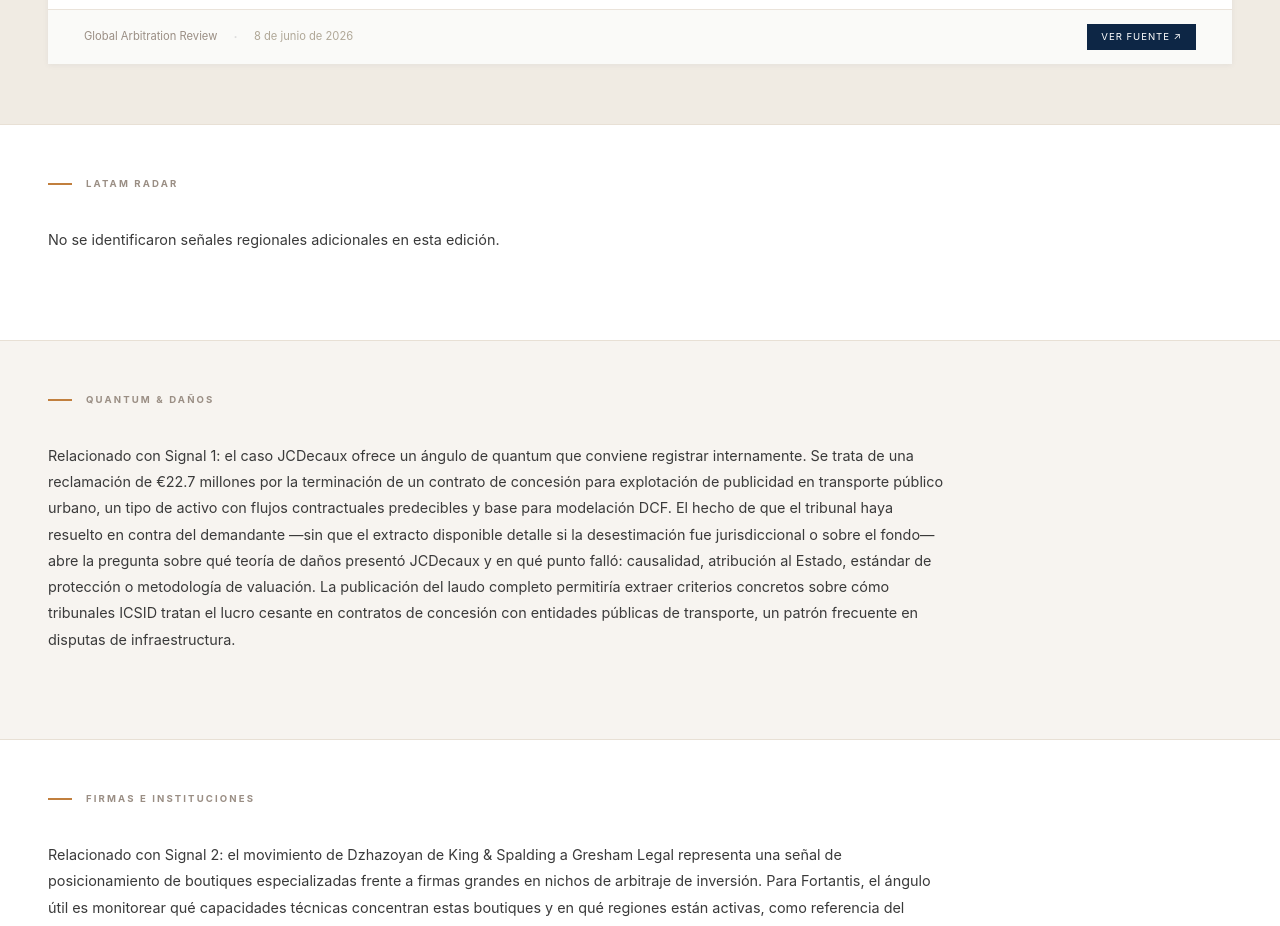
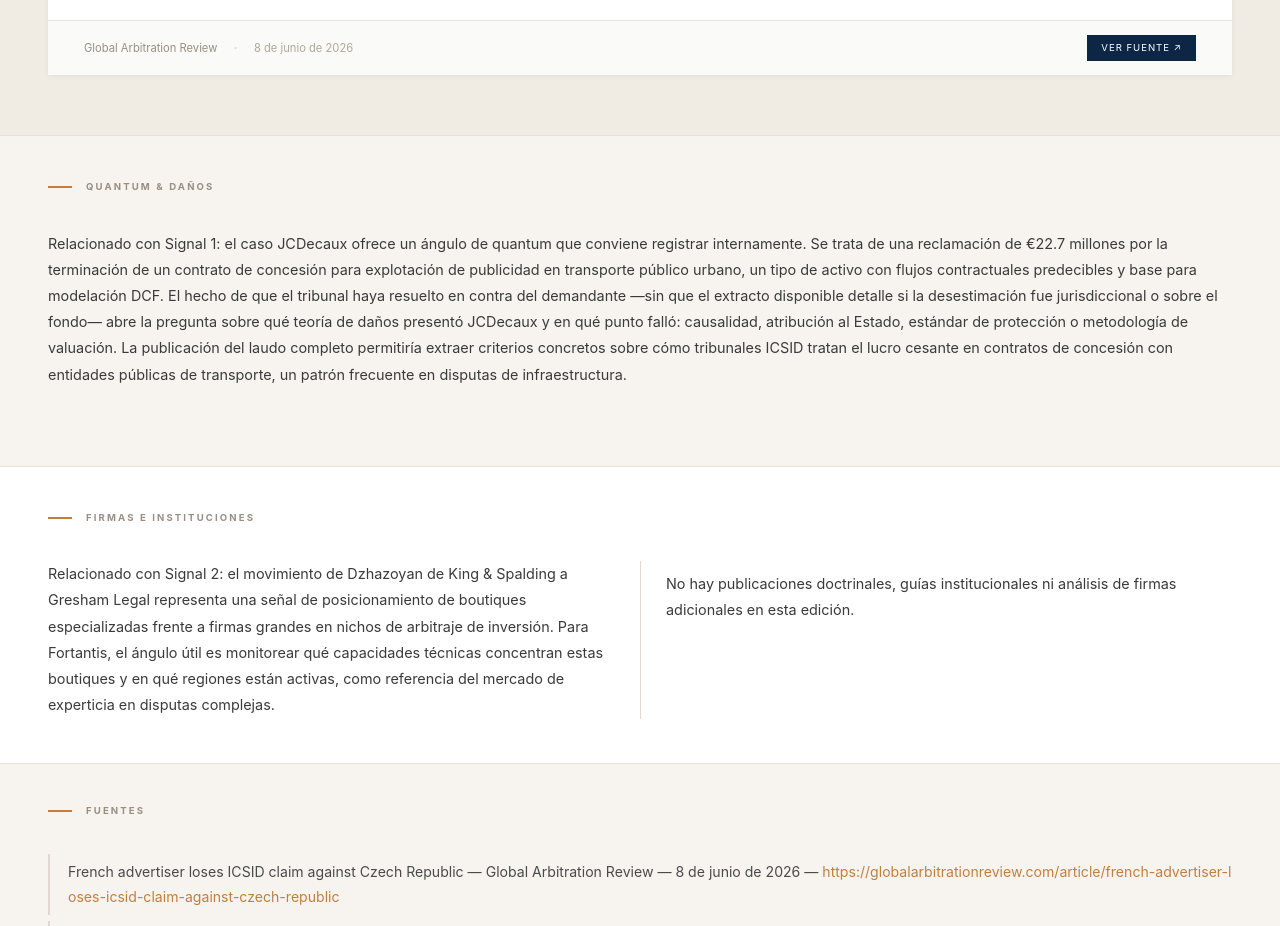
Before and after one commit to jabaquero2003/fortantis-noticias-web, a Next.js app: page / in a window 1280 px wide. Shown: the part 1860-2786 px from the top of the page. Built offline with nearby package versions, Linux system fonts and the light colour scheme.

Commit message:
fix: raw URL links, 2-col Firmas, remove Oportunidad, Radar LatAm, no fallback section, bigger logo

```diff
--- a/app/page.tsx
+++ b/app/page.tsx
@@ -53,6 +53,8 @@ function parseInline(text: string): string {
     .replace(/\*\*(.*?)\*\*/g, '<strong style="color:#0D2645;font-weight:600;">$1</strong>')
     .replace(/\[([^\]]+)\]\((https?:\/\/[^)]+)\)/g,
       '<a href="$2" target="_blank" rel="noopener noreferrer" style="color:#C17F3E;text-decoration:none;border-bottom:1px solid rgba(193,127,62,0.35);">$1</a>')
+    .replace(/(?<![="(])(https?:\/\/[^\s<>")\]]+)/g,
+      '<a href="$1" target="_blank" rel="noopener noreferrer" style="color:#C17F3E;text-decoration:none;word-break:break-all;">$1</a>')
 }
 
 function renderParagraphs(text: string, skipFuenteLine = false): React.ReactNode[] {
@@ -117,7 +119,7 @@ function renderParagraphs(text: string, skipFuenteLine = false): React.ReactNode
       nodes.push(
         <p key={key++} style={{
           fontFamily: "'Inter', sans-serif", fontSize: '0.9rem', color: '#3A3A3A',
-          lineHeight: '1.82', margin: '0 0 14px',
+          lineHeight: '1.82', margin: '0 0 14px', breakInside: 'avoid',
         }} dangerouslySetInnerHTML={{ __html: parseInline(t) }} />
       )
     }
@@ -232,10 +234,9 @@ export default function Home() {
         const navLinks = [
           { label: 'Apertura', anchor: '#apertura', show: !!data.morningBrief },
           { label: 'Señales', anchor: '#senales', show: signals.length > 0 },
-          { label: 'LatAm Radar', anchor: '#latam', show: !!latamText },
+          { label: 'Radar LatAm', anchor: '#latam', show: !!latamText && !latamText.startsWith('No se identificaron señales regionales') },
           { label: 'Quantum & Daños', anchor: '#quantum', show: !!quantumText },
           { label: 'Firmas e Instituciones', anchor: '#firmas', show: !!firmasText },
-          { label: 'Oportunidad', anchor: '#oportunidad', show: !!oportunText },
           { label: 'Fuentes', anchor: '#fuentes', show: !!sourcesText },
         ].filter(l => l.show)
         return (
@@ -369,12 +370,12 @@ export default function Home() {
             </section>
           )}
 
-          {/* LATAM RADAR */}
-          {latamText && (
+          {/* RADAR LATAM — ocultar si solo hay mensaje de fallback */}
+          {latamText && !latamText.startsWith('No se identificaron señales regionales') && (
             <section id="latam" style={{ backgroundColor: '#FFFFFF', borderTop: '1px solid #E8E0D5' }}>
-              <div style={{ padding: '52px 48px' }}>
-                <SectionLabel>LatAm Radar</SectionLabel>
-                <div style={{ maxWidth: '900px' }}>{renderParagraphs(latamText)}</div>
+              <div style={{ padding: '44px 48px' }}>
+                <SectionLabel>Radar LatAm</SectionLabel>
+                {renderParagraphs(latamText)}
               </div>
             </section>
           )}
@@ -382,39 +383,34 @@ export default function Home() {
           {/* QUANTUM & DAÑOS */}
           {quantumText && (
             <section id="quantum" style={{ backgroundColor: '#F7F4F0', borderTop: '1px solid #E8E0D5' }}>
-              <div style={{ padding: '52px 48px' }}>
+              <div style={{ padding: '44px 48px' }}>
                 <SectionLabel>Quantum & Daños</SectionLabel>
-                <div style={{ maxWidth: '900px' }}>{renderParagraphs(quantumText)}</div>
+                {renderParagraphs(quantumText)}
               </div>
             </section>
           )}
 
-          {/* FIRMAS E INSTITUCIONES */}
+          {/* FIRMAS E INSTITUCIONES — 2 columnas */}
           {firmasText && (
             <section id="firmas" style={{ backgroundColor: '#FFFFFF', borderTop: '1px solid #E8E0D5' }}>
-              <div style={{ padding: '52px 48px' }}>
+              <div style={{ padding: '44px 48px' }}>
                 <SectionLabel>Firmas e Instituciones</SectionLabel>
-                <div style={{ maxWidth: '900px' }}>{renderParagraphs(firmasText)}</div>
-              </div>
-            </section>
-          )}
-
-          {/* OPORTUNIDAD DE CONTENIDO */}
-          {oportunText && (
-            <section id="oportunidad" style={{ backgroundColor: '#F7F4F0', borderTop: '1px solid #E8E0D5' }}>
-              <div style={{ padding: '52px 48px' }}>
-                <SectionLabel>Oportunidad de Contenido</SectionLabel>
-                <div style={{ maxWidth: '900px' }}>{renderParagraphs(oportunText)}</div>
+                <div style={{
+                  columnCount: 2, columnGap: '52px',
+                  columnRuleWidth: '1px', columnRuleStyle: 'solid', columnRuleColor: '#E0D9CF',
+                }}>
+                  {renderParagraphs(firmasText)}
+                </div>
               </div>
             </section>
           )}
 
           {/* FUENTES */}
           {sourcesText && (
-            <section id="fuentes" style={{ backgroundColor: '#FFFFFF', borderTop: '1px solid #E8E0D5' }}>
+            <section id="fuentes" style={{ backgroundColor: '#F7F4F0', borderTop: '1px solid #E8E0D5' }}>
               <div style={{ padding: '40px 48px 52px' }}>
                 <SectionLabel>Fuentes</SectionLabel>
-                <div style={{ maxWidth: '900px' }}>{renderParagraphs(sourcesText)}</div>
+                {renderParagraphs(sourcesText)}
               </div>
             </section>
           )}
--- a/components/Header.tsx
+++ b/components/Header.tsx
@@ -9,8 +9,8 @@ export default function Header() {
           <Image
             src="/logo-fortantis.png"
             alt="Fortantis"
-            width={220}
-            height={60}
+            width={260}
+            height={70}
             style={{ objectFit: 'contain' }}
             priority
           />
```
